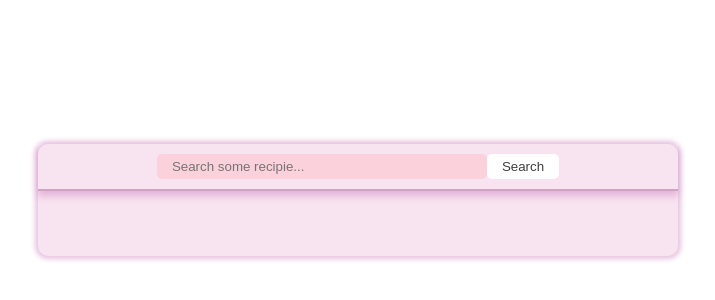
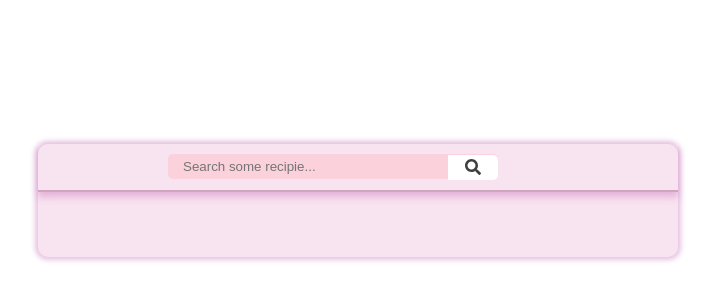
Before and after one commit to shevchenko1983/React-Recipies-App, a React (Create React App) app: page / in a window 1280 px wide. Shown: the part 200-500 px from the top of the page, without its empty margins (282-997 px from the left). Built offline with nearby package versions, Linux system fonts and the light colour scheme.

Commit message:
create Context API + passed the data meals into contextApp

```diff
--- a/src/App.js
+++ b/src/App.js
@@ -1,12 +1,19 @@
 import './App.css';
 import Header from "./components/Header";
 import TopProductItemsWrapper from "./components/TopProductItemsWrapper";
+import {AppContext} from "./api/context";
+import React, {useState} from "react";
+
 
 function App() {
+  const [meals, setMeals] = useState({});
+
   return (
     <div className="App">
-        <Header/>
-        <TopProductItemsWrapper/>
+        <AppContext.Provider value={{setMeals}}>
+            <Header/>
+            {meals && <TopProductItemsWrapper meals={meals}/>}
+        </AppContext.Provider>
     </div>
   );
 }
--- /dev/null
+++ b/src/api/context.js
@@ -0,0 +1,4 @@
+import React from 'react';
+
+//Create AppContext for using via UseContext Hooks inside application
+export const AppContext = React.createContext({});
--- a/src/components/SearchInput.js
+++ b/src/components/SearchInput.js
@@ -1,6 +1,9 @@
 import styled from 'styled-components';
-import {useEffect, useState} from "react";
+import {useContext, useEffect, useState} from "react";
 import {searchMealsByName} from "../api/recipies-api";
+import {FontAwesomeIcon} from "@fortawesome/react-fontawesome";
+import {faSearch} from "@fortawesome/free-solid-svg-icons";
+import {AppContext} from "../api/context";
 
 const SearchWrapper = styled('input')`
     padding: 5px 15px;
@@ -10,6 +13,7 @@ const SearchWrapper = styled('input')`
     margin: auto;
     border: none;
     border-radius: 5px;
+    overflow: hidden;
 
     &:focus{
         outline:none;
@@ -17,14 +21,30 @@ const SearchWrapper = styled('input')`
     }
 `;
 
-const SubmitInput = styled('input')`
-    padding: 5px 15px;
+const SubmitInput = styled('div')`
     color: #3f3f3f;
     background-color: #fff;
-    width: 100xp;
+    width: 50px;
     margin: auto;
     border: none;
     border-radius: 5px;
+    height: 25px;
+    display: inline-block;
+    left: -50px;
+    position: relative;
+    border-top-left-radius: 0;
+    border-bottom-left-radius: 0;
+    cursor: pointer;
+
+    &:hover{
+      background-color: #f4f2f2;
+    }
+
+    & svg{
+        position: relative;
+        top: 2px;
+        color: #3f3f3f;
+    }
 
     &:focus{
         outline:none;
@@ -35,11 +55,12 @@ const SubmitInput = styled('input')`
 const SearchInput = () => {
     const [searchValue, setSearchValue] = useState("");
     const [recipeName, setRecipeName] = useState("");
+    const context = useContext(AppContext);
 
     useEffect(() => {
         if(recipeName){
             searchMealsByName(recipeName)
-            .then((meals) => console.log(meals));
+            .then((meals) => context.setMeals(meals));
         }
     },[recipeName]);
 
@@ -52,7 +73,10 @@ const SearchInput = () => {
                            value={searchValue}
                            onChange={(e) => setSearchValue(e.target.value)}
             />
-            <SubmitInput type={"submit"} value={"Search"} onClick={() => setRecipeName(searchValue)}/>
+            <SubmitInput>
+                <FontAwesomeIcon icon={faSearch} onClick={() => setRecipeName(searchValue)}/>
+            </SubmitInput>
+
         </>
     );
 };
--- a/src/components/TopProductItemsWrapper.js
+++ b/src/components/TopProductItemsWrapper.js
@@ -7,7 +7,8 @@ const ProductItemsWrapper = styled('div')`
     justify-content: space-between;
 `;
 
-const TopProductItemsWrapper = () => {
+const TopProductItemsWrapper = ({meals}) => {
+    console.log(meals);
     return(
         <ProductItemsWrapper className={'top-products__item'}>
 
```
